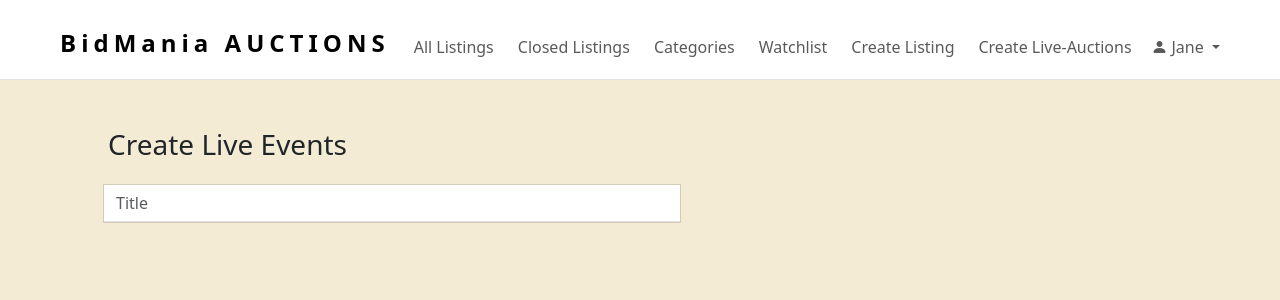
After one commit to Lightmaker777/BidMania-Auctions, a Django app: page /create_live_auctions in a window 1280 px wide. The commit adds this page. Shown: the top 300 px of the page. Run offline with Django 3.2, Linux system fonts and the light colour scheme; a user stored in the database is signed in.

Commit message:
created html pages for live auctions

```diff
--- /dev/null
+++ b/auctions/templates/auctions/create_live_auctions.html
@@ -0,0 +1,20 @@
+{% extends "auctions/layout.html" %}
+
+{% block body %}
+<!-- Headline -->
+<div class="mx-5 my-2 container">
+    <div class="mx-5">
+        <h3>{{ headline }}</h3>
+    </div>
+</div>
+
+<!-- Content -->
+<div class="mx-5">
+    <form action="{% url 'create_live_auctions' %}" method="post" class="mx-5 my-4 px-2 col-lg-6 col-md-8">
+        {% csrf_token %}
+        <!-- Title -->
+        <div class="mb-3 form-group">
+            <input type="text" autofocus class="mb-3 rounded-0 border-0 border border-bottom form-control" name="title" placeholder="Title" autocomplete="off">
+        </div>
+
+{% endblock %}
--- a/auctions/templates/auctions/layout.html
+++ b/auctions/templates/auctions/layout.html
@@ -48,6 +48,10 @@
                         <li class="nav-item">
                             <a class="me-2 nav-link" href="{% url 'create' %}">Create Listing</a>
                         </li>
+                        <!-- Create Live-Auctions -->
+                        <li class="nav-item">
+                            <a class="me-2 nav-link" href="{% url 'create_live_auctions' %}">Create Live-Auctions</a>
+                        </li>
                     </ul>
 
                     <!-- Account -->
@@ -57,6 +61,11 @@
                             <i class="me-1 bi bi-person-fill"></i>{{ user.username }}
                         </div>
                         <ul class="dropdown-menu">
+                            <li class="nav-item">
+                                <a class="text-decoration-none dropdown-item" href="{% url 'live_auctions' %}">
+                                    My Live-Auctions
+                                </a>
+                            </li>
                             <li class="nav-item">
                                 <a class="text-decoration-none dropdown-item" href="{% url 'my_listings' %}">
                                     My Listings
--- a/auctions/urls.py
+++ b/auctions/urls.py
@@ -21,5 +21,7 @@ urlpatterns = [
     path("mybids", views.my_bids, name="my_bids"),
     path("login", views.login_view, name="login"),
     path("logout", views.logout_view, name="logout"),
-    path("register", views.register, name="register")
+    path("register", views.register, name="register"),
+    path("live_auctions",views.live_auctions, name="live_auctions"),
+    path("create_live_auctions", views.create_live_auctions, name="create_live_auctions"),
 ]
--- a/auctions/views.py
+++ b/auctions/views.py
@@ -6,6 +6,27 @@ from django.urls import reverse
 from django.contrib.auth.decorators import login_required
 
 from .models import User, Auction, Category, Bid, Comment
+
+
+from twitch import TwitchClient
+
+def twitch_authenticate(request):
+    client = TwitchClient(client_id=settings.TWITCH_CLIENT_ID, client_secret=settings.TWITCH_CLIENT_SECRET)
+
+    # Redirect the user to Twitch for authentication
+    return redirect(client.authorize_url(redirect_uri='https://randomstring.ngrok.io/twitch/callback', scopes=['user_read']))
+
+def twitch_callback(request):
+    client = TwitchClient(client_id=settings.TWITCH_CLIENT_ID, client_secret=settings.TWITCH_CLIENT_SECRET)
+
+    # Exchange the code for an access token
+    code = request.GET.get('code', None)
+    token, refresh_token = client.exchange_code(code, 'https://randomstring.ngrok.io/twitch/callback')
+
+    # Store the token in your database or session for future use
+
+    return render(request, 'success_page.html')
+
 
 
 # Active listings
@@ -22,6 +43,39 @@ def all(request):
         "auctions": Auction.objects.all(),
         "headline": "All Listings"
     })
+
+# All active live auction listings
+def live_auctions(request):
+    return render(request, "auctions/live_auctions.html", {
+        "auctions": Auction.objects.all(),
+        "headline": "All Live Auction Shows"
+    })
+
+# Create live auction shows
+@login_required(login_url='login')
+def create_live_auctions(request):
+    if request.method == "GET":
+        return render(request, "auctions/create_live_auctions.html", {
+            "categories": Category.objects.all(),
+            "headline": "Create Live Events",
+        })
+    else:
+        title = request.POST['title']
+        description = request.POST['description']
+        start_bid = request.POST['start_bid']
+        live_auction = request.POST['live-auction']
+        category = Category.objects.get(category=request.POST['category'])
+        new_listing = Auction(
+            title=title,
+            description=description,
+            start_bid=start_bid,
+            live_auction=live_auction,
+            category=category,
+            lister=request.user)
+        new_listing.save()
+        return redirect("index")
+
+
 
 
 # Closed listings
--- a/requirements.txt
+++ b/requirements.txt
@@ -7,3 +7,4 @@ pillow==10.2.0
 requests==2.31.0
 sqlparse==0.4.4
 urllib3==2.2.0
+python-twitch-client==0.7.1
```
Also changed, not shown: auctions/templates/auctions/live_auctions.html (added, +24 -0 lines), commerce/settings.py (+9 -3 lines), db.sqlite3.
